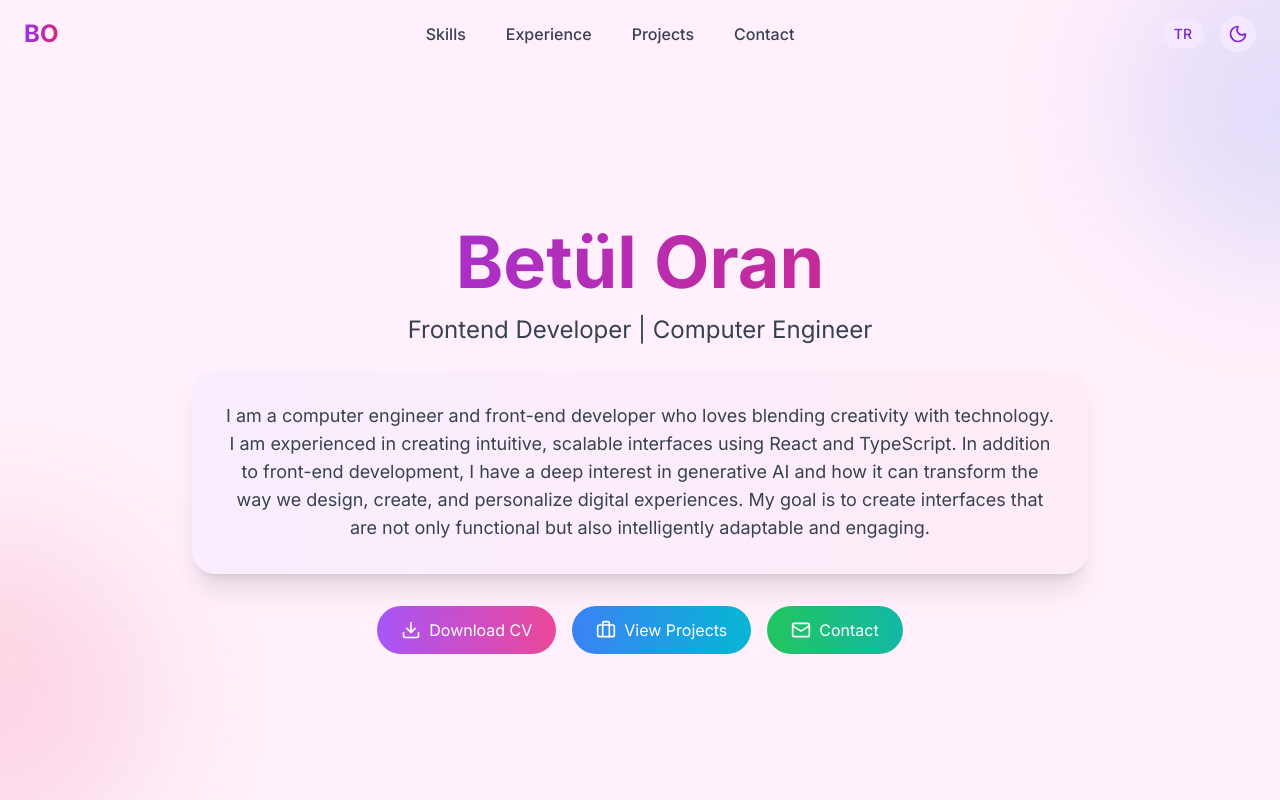
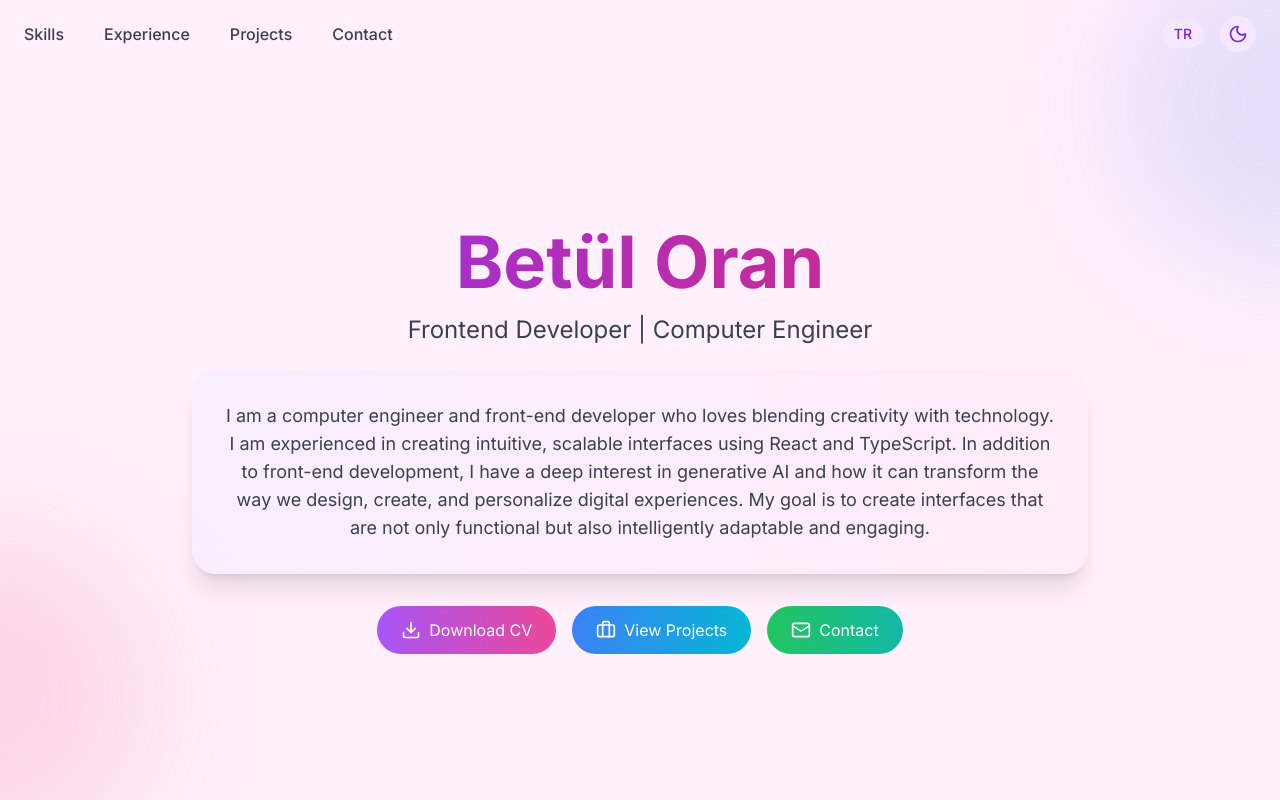
Before and after one commit to betuloran/my-portfolio, a Next.js app: page / in a window 1280 px wide. Shown: the top 800 px of the page. Built offline with nearby package versions, Linux system fonts and the light colour scheme.

Commit message:
The logo has been removed from Navbar.tsx

```diff
--- a/src/app/components/Navbar.tsx
+++ b/src/app/components/Navbar.tsx
@@ -90,14 +90,6 @@ export default function Navbar({ language, setLanguage, darkMode, setDarkMode }:
       }`}>
       <div className="max-w-7xl mx-auto px-6 py-4">
         <div className="flex items-center justify-between">
-          {/* Logo */}
-          <a
-            href="#hero"
-            onClick={(e) => handleLinkClick(e, 'hero')}
-            className={`text-2xl font-bold bg-clip-text text-transparent bg-gradient-to-r ${darkMode ? 'from-purple-400 to-pink-400' : 'from-purple-600 to-pink-600'
-              }`}>
-            BO
-          </a>
 
           {/* Desktop Navigation */}
           <div className="hidden md:flex items-center gap-10">
```
Lines whose indentation alone changed are shown as unchanged.
